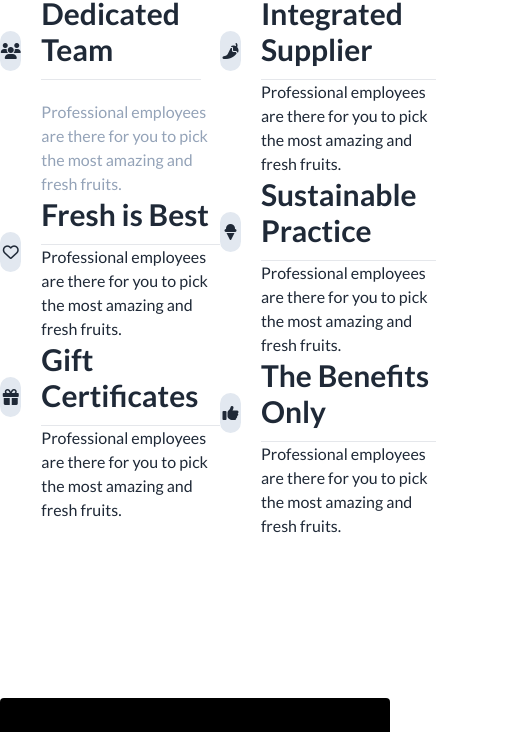
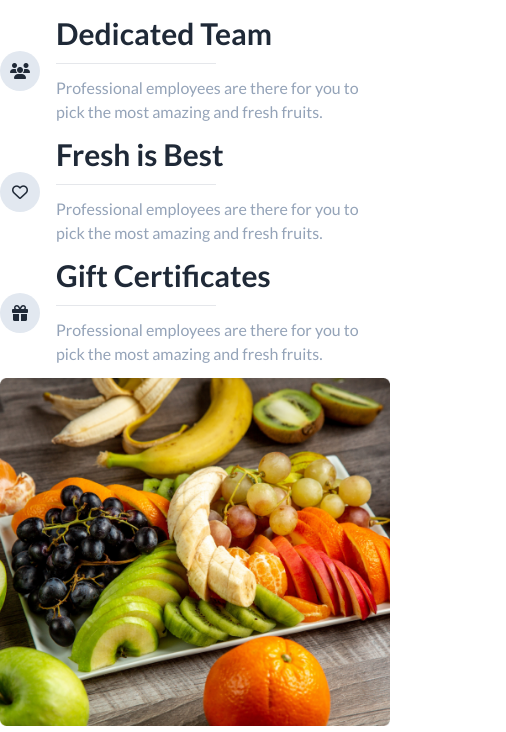
Before and after one commit to fatema74/third-assignment-project, a plain HTML site: page index.html in a window 390 px wide. Shown: the part 5124-5856 px from the top of the page, 506 px wide, since content can reach past the window. Drawn offline with nearby package versions, Linux system fonts and the light colour scheme.

Commit message:
responsive area full css

```diff
--- a/index.html
+++ b/index.html
@@ -32,7 +32,7 @@
   </script>
 
   <style>
-  .font-lato{
+    .font-lato {
       font-family: 'Lato', sans-serif;
     }
   </style>
@@ -45,11 +45,13 @@
       <div class="md:gap-28 max-sm:flex-row-reverse">
         <div class="menu dropdown">
           <label tabindex="0" class="btn btn-ghost lg:hidden">
-            <svg xmlns="http://www.w3.org/2000/svg" class="h-5 w-5" fill="none" viewBox="0 0 24 24" stroke="currentColor">
-              <path stroke-linecap="round" stroke-linejoin="round" stroke-width="2" d="M4 6h16M4 12h16M4 18h7"/>
+            <svg xmlns="http://www.w3.org/2000/svg" class="h-5 w-5" fill="none" viewBox="0 0 24 24"
+              stroke="currentColor">
+              <path stroke-linecap="round" stroke-linejoin="round" stroke-width="2" d="M4 6h16M4 12h16M4 18h7" />
             </svg>
           </label>
-          <ul tabindex="0" class="menu flex menu-sm dropdown-content text-lg text-slate-800 mt-3 z-[1] p-2 shadow bg-base-100 rounded-box font-medium">
+          <ul tabindex="0"
+            class="menu flex menu-sm dropdown-content text-lg text-slate-800 mt-3 z-[1] p-2 shadow bg-base-100 rounded-box font-medium">
             <li><a href="">Home</a></li>
             <li><a href="">About Us</a></li>
             <li><a href="">Shop</a></li>
@@ -78,8 +80,7 @@
     <!-- slider 1 -->
     <div class="carousel w-full text-white rounded-xl">
       <div id="slide1" class="carousel-item relative w-full">
-        <div class="hero min-h-screen"
-          style="background-image: url(assete/img/banner1.png);">
+        <div class="hero min-h-screen" style="background-image: url(assete/img/banner1.png);">
           <div class="hero-overlay bg-opacity-60"></div>
           <div class="hero-content text-center text-neutral-content">
             <div class="max-w-md">
@@ -96,8 +97,7 @@
       </div>
       <!-- slider 2 -->
       <div id="slide2" class="carousel-item relative w-full">
-        <div class="hero min-h-screen"
-          style="background-image: url(assete/img/banner2.png);">
+        <div class="hero min-h-screen" style="background-image: url(assete/img/banner2.png);">
           <div class="hero-overlay bg-opacity-60"></div>
           <div class="hero-content text-center text-neutral-content">
             <div class="max-w-md">
@@ -114,8 +114,7 @@
       </div>
       <!-- slider 3 -->
       <div id="slide3" class="carousel-item relative w-full">
-        <div class="hero min-h-screen"
-          style="background-image: url(assete/img/banner3.png);">
+        <div class="hero min-h-screen" style="background-image: url(assete/img/banner3.png);">
           <div class="hero-overlay bg-opacity-60"></div>
           <div class="hero-content text-center text-neutral-content">
             <div class="max-w-md">
@@ -132,8 +131,7 @@
       </div>
       <!-- slider 4 -->
       <div id="slide4" class="carousel-item relative w-full">
-        <div class="hero min-h-screen"
-          style="background-image: url(assete/img/banner4.png);">
+        <div class="hero min-h-screen" style="background-image: url(assete/img/banner4.png);">
           <div class="hero-overlay bg-opacity-60"></div>
           <div class="hero-content text-center text-neutral-content">
             <div class="max-w-md">
@@ -150,7 +148,8 @@
       </div>
     </div>
     <!-- frut area -->
-    <div class="flex bg-white justify-between w-10/12 text-center relative bottom-16 mx-28 p-4 rounded-xl shadow-xl max-sm:hidden">
+    <div
+      class="flex bg-white justify-between w-10/12 text-center relative bottom-16 mx-28 p-4 rounded-xl shadow-xl max-sm:hidden">
       <div>
         <img src="assete/img/fruit1.png" alt="">
         <p>Strawberry</p>
@@ -181,7 +180,8 @@
         <div class="flex justify-between max-sm:flex-col">
           <div>
             <h3 class="font-extrabold text-5xl">Deal of the day</h3>
-          <p class="text-base mt-6">Contrary to popular belief, is not simply random text. It has roots in a piece of classical <br> Latin literature from 45 BC,
+            <p class="text-base mt-6">Contrary to popular belief, is not simply random text. It has roots in a piece of
+              classical <br> Latin literature from 45 BC,
               making it over 2000 years old.</p>
           </div>
           <div class="flex gap-3">
@@ -278,7 +278,8 @@
                   <img src="assete/img/fruit6.png" alt="Shoes" class="rounded-xl" />
                 </figure>
                 <h3 class="font-bold text-lg">Orange</h3>
-              <p class="py-4">Professional employees are there for you to pick the most <br> amazing and fresh fruits.</p>
+                <p class="py-4">Professional employees are there for you to pick the most <br> amazing and fresh fruits.
+                </p>
                 <div class="text-red-500 text-xl">
                   <i class="fa-solid fa-star"></i>
                   <i class="fa-regular fa-star-half-stroke"></i>
@@ -321,7 +322,8 @@
                   <img src="assete/img/fruit8.png" alt="Shoes" class="rounded-xl" />
                 </figure>
                 <h3 class="font-bold text-lg">Red Dragon</h3>
-                <p class="py-4">Professional employees are there for you to pick the most <br> amazing and fresh fruits.</p>
+                <p class="py-4">Professional employees are there for you to pick the most <br> amazing and fresh fruits.
+                </p>
                 <div class="text-red-500 text-xl">
                   <i class="fa-solid fa-star"></i>
                   <i class="fa-regular fa-star-half-stroke"></i>
@@ -363,7 +365,8 @@
                   <img src="assete/img/fruit9.png" alt="Shoes" class="rounded-xl" />
                 </figure>
                 <h3 class="font-bold text-lg">Banana</h3>
-                <p class="py-4">Professional employees are there for you to pick the most <br> amazing and fresh fruits.</p>
+                <p class="py-4">Professional employees are there for you to pick the most <br> amazing and fresh fruits.
+                </p>
                 <div class="text-red-500 text-xl">
                   <i class="fa-solid fa-star"></i>
                   <i class="fa-regular fa-star-half-stroke"></i>
@@ -390,12 +393,12 @@
     </section>
     <!-- team meet card -->
     <section>
-  <div class="hero min-h-screen my-40 rounded-xl "
-    style="background-image: url(assete/img/team.png);">
+      <div class="hero min-h-screen my-40 rounded-xl " style="background-image: url(assete/img/team.png);">
         <div class="hero-overlay bg-opacity-60"></div>
         <div class="text-white">
           <h1 class="mb-5 text-5xl font-bold text-center">Meet the team section</h1>
-        <p class="mb-5 text-center">Contrary to popular belief, is not simply random text. It has roots in a piece of classical <br> Latin literature from 45 BC,
+          <p class="mb-5 text-center">Contrary to popular belief, is not simply random text. It has roots in a piece of
+            classical <br> Latin literature from 45 BC,
             making it over 2000 years old.</p>
           <div class="flex gap-20 text-center pt-10 max-sm:flex-col">
             <!-- team 1 -->
@@ -460,93 +463,94 @@
     <section>
       <div class="text-center">
         <h2 class="text-4xl font-bold pb-4">Why Choose Us</h2>
-    <p class="text-xl">Contrary to popular belief, is not simply random text. It has roots in a piece of classical <br>Latin literature from 45 BC,
+        <p class="text-xl">Contrary to popular belief, is not simply random text. It has roots in a piece of classical
+          <br>Latin literature from 45 BC,
           making it over 2000 years old.</p>
       </div>
-  <div class="flex justify-between pt-10">
-    <div class="">
+      <div class="flex pt-10 justify-between max-sm:flex-col">
+        <div class="mt-5">
           <div class="flex">
-        <div class="h-10 w-10 text-center leading-10 rounded-full bg-slate-200 mr-5 mt-9">
+            <div class="h-10 w-10 text-center leading-10 rounded-full bg-slate-200 mr-4 mt-9">
               <i class="fa-solid fa-users"></i>
             </div>
             <div>
               <h4 class="text-3xl pb-3 font-bold">Dedicated Team</h4>
               <hr class="w-40">
-        <p class="text-base text-slate-400 mt-5">Professional employees are there for you to pick <br> the most amazing and fresh fruits.</p>
+              <p class="text-base text-slate-400 my-3">Professional employees are there for you to<br> pick the most amazing
+                and fresh fruits.</p>
             </div>
           </div>
           <div>
             <div class="flex">
-        <div class="h-10 w-10 text-center leading-10 rounded-full bg-slate-200 mr-5 mt-9">
+              <div class="h-10 w-10 text-center leading-10 rounded-full bg-slate-200 mr-4 mt-9">
                 <i class="fa-regular fa-heart"></i>
               </div>
-
               <div>
                 <h4 class="text-3xl pb-3 font-bold">Fresh is Best</h4>
-          <hr>
-          <p>Professional employees are there for you to pick <br> the most amazing and fresh fruits.</p>
+                <hr class="w-40">
+                <p class="text-base text-slate-400 my-3">Professional employees are there for you to <br> pick the most
+                  amazing and fresh fruits.</p>
               </div>
             </div>
           </div>
           <div>
             <div class="flex">
-        <div class="h-10 w-10 text-center leading-10 rounded-full bg-slate-200 mr-5 mt-9">
+              <div class="h-10 w-10 text-center leading-10 rounded-full bg-slate-200 mr-4 mt-9">
                 <i class="fa-solid fa-gift"></i>
               </div>
               <div>
                 <h4 class="text-3xl pb-3 font-bold">Gift Certificates</h4>
-          <hr>
-          <p>Professional employees are there for you to pick <br> the most amazing and fresh fruits.</p>
+                <hr class="w-40">
+                <p class="text-base text-slate-400 my-3">Professional employees are there for you to <br> pick the most
+                  amazing and fresh fruits.</p>
               </div>
             </div>
           </div>
         </div>
         <div>
-      <img src="assete/img/whychoose1.png" alt="">
+          <img class="h-full" src="assete/img/whychoose1.png" alt="">
         </div>
-    <div>
+        <div class="mt-5">
           <div class="flex">
-        <div class="h-10 w-10 text-center leading-10 rounded-full bg-slate-200 mr-5 mt-9">
+            <div class="h-10 w-10 text-center leading-10 rounded-full bg-slate-200 mr-4 mt-9">
               <i class="fa-solid fa-pepper-hot"></i>
             </div>
             <div>
               <h4 class="text-3xl pb-3 font-bold">Integrated Supplier</h4>
-          <hr>
-          <p>Professional employees are there for you to pick <br> the most amazing and fresh fruits.</p>
+              <hr class="w-40">
+              <p class="text-base text-slate-400 my-3">Professional employees are there for you to <br> pick the most amazing
+                and fresh fruits.</p>
             </div>
           </div>
           <div>
             <div class="flex">
-          <div class="h-10 w-10 text-center leading-10 rounded-full bg-slate-200 mr-5 mt-9">
+              <div class="h-10 w-10 text-center leading-10 rounded-full bg-slate-200 mr-4 mt-9">
                 <i class="fa-solid fa-ice-cream"></i>
               </div>
               <div>
                 <h4 class="text-3xl pb-3 font-bold">Sustainable Practice</h4>
-            <hr>
-            <p>Professional employees are there for you to pick <br> the most amazing and fresh fruits.</p>
+                <hr class="w-40">
+                <p class="text-base text-slate-400 my-3">Professional employees are there for you to <br> pick the most
+                  amazing and fresh fruits.</p>
               </div>
             </div>
           </div>
           <div>
             <div class="flex">
-         <div class="h-10 w-10 text-center leading-10 rounded-full bg-slate-200 mr-5 mt-9">
+              <div class="h-10 w-10 text-center leading-10 rounded-full bg-slate-200 mr-4 mt-9">
                 <i class="fa-solid fa-thumbs-up"></i>
               </div>
-          <div>
+              <div class="">
                 <h4 class="text-3xl pb-3 font-bold">The Benefits Only</h4>
-            <hr>
-            <p>Professional employees are there for you to pick <br> the most amazing and fresh fruits.</p>
+                <hr class="w-40">
+                <p class="text-base text-slate-400 my-3">Professional employees are there for you to <br> pick the most
+                  amazing and fresh fruits.</p>
               </div>
             </div>
           </div>
         </div>
       </div>
     </section>
-
-
-
-
-
   </main>
   <!-- footer area -->
   <footer class="footer footer-center p-10 bg-black text-base-content rounded mt-40">
@@ -554,7 +558,7 @@
       <img src="assete/img/logo.png" alt="">
       <h4 class="text-white font-bold text-4xl">Fruit Burst</h4>
     </div>
-      <div class="grid grid-flow-col gap-6 text-white text-xl">
+    <div class="grid grid-cols-6 gap-6 max-sm:grid-cols-3 text-white text-xl">
       <a class="link link-hover">Home</a>
       <a class="link link-hover">About us</a>
       <a class="link link-hover">Shop</a>
@@ -562,7 +566,7 @@
       <a class="link link-hover">Support</a>
       <a class="link link-hover">My Account</a>
     </div>
-      <div class="text-white flex gap-10">
+    <div class="text-white grid grid-cols-6 max-sm:grid-cols-3 gap-10">
       <img src="assete/img/twitter 1.svg" alt="">
       <img src="assete/img/facebook 1 (1).svg" alt="">
       <img src="assete/img/Group 49 (1).svg" alt="">
```
Lines whose indentation alone changed are shown as unchanged.
